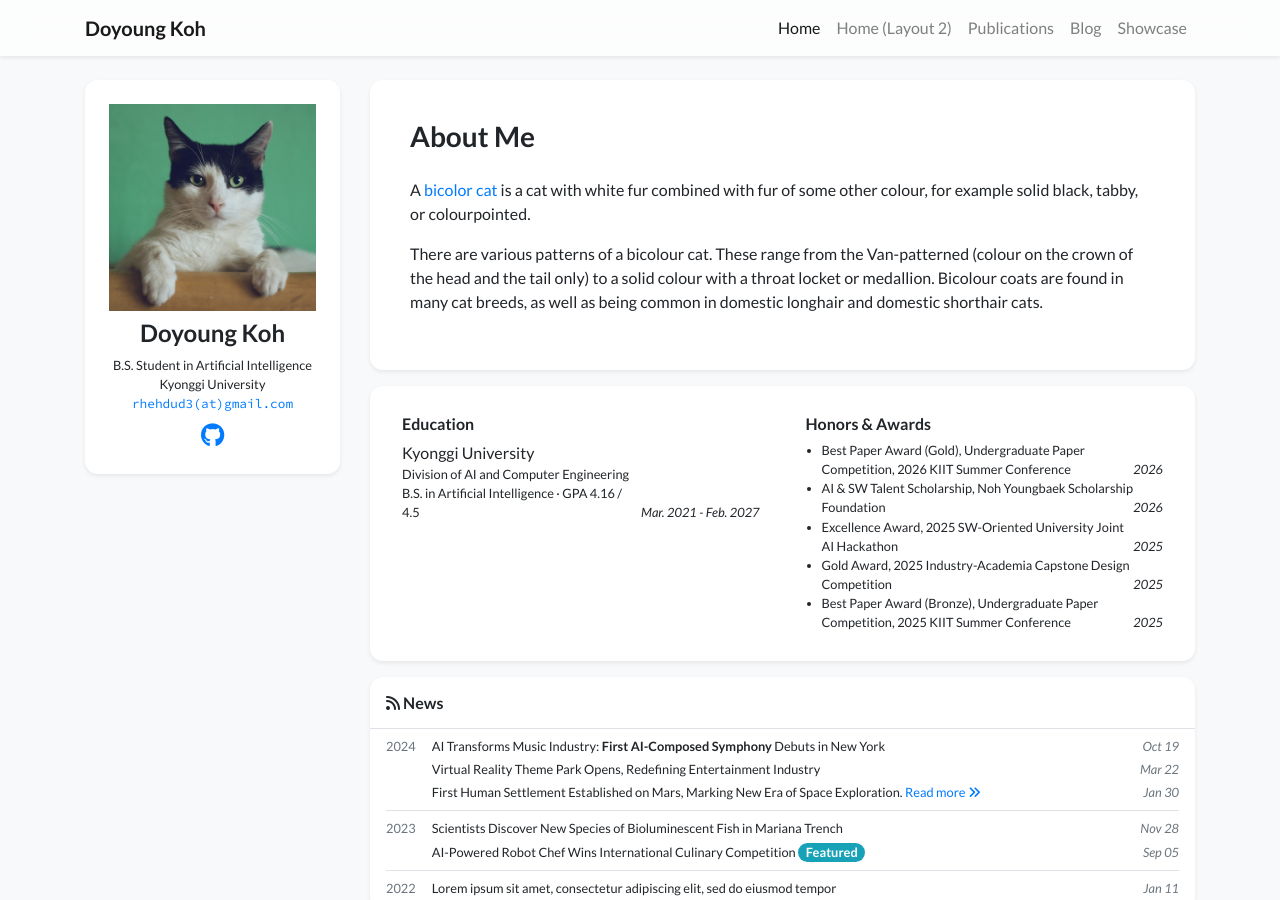
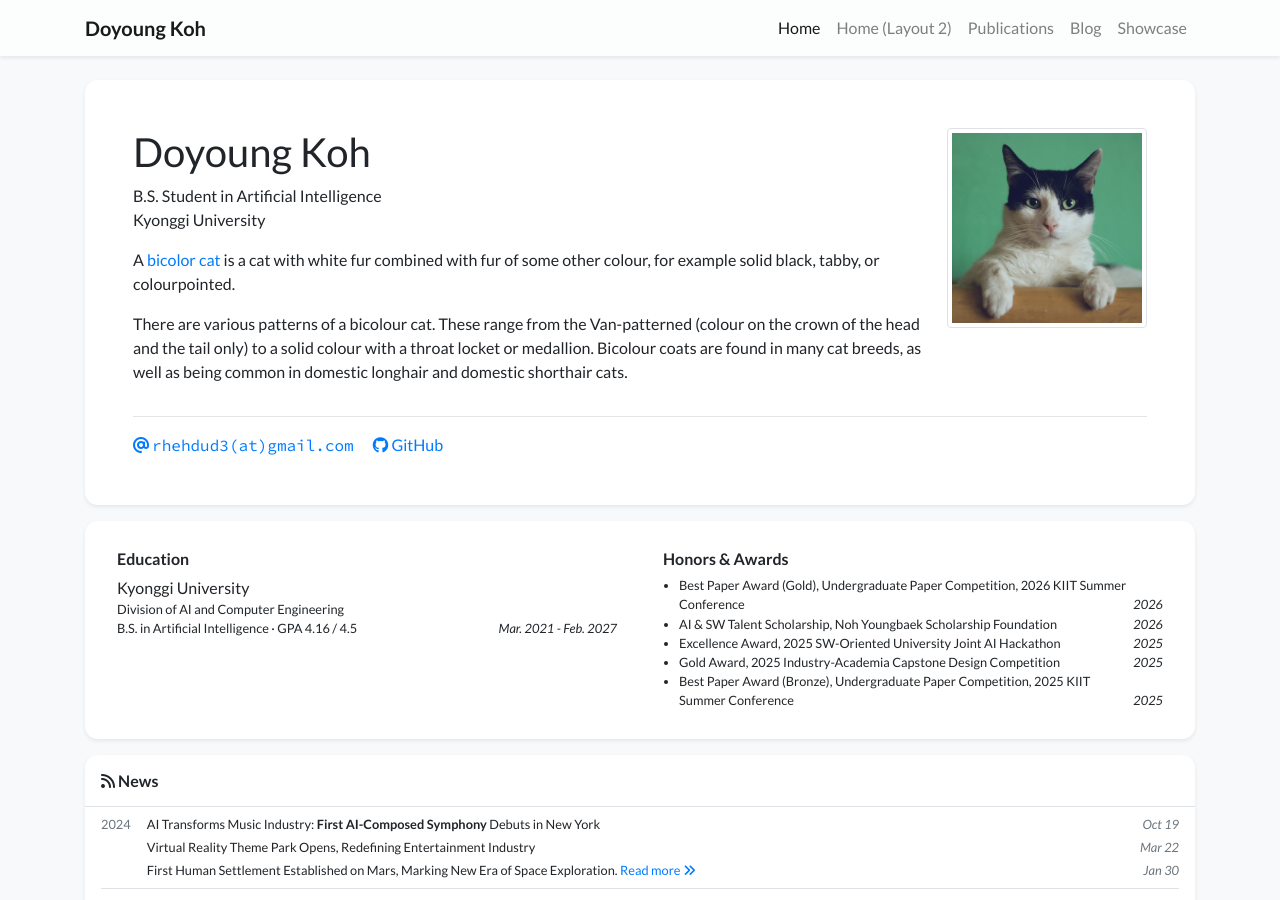
Before and after one commit to rhehdud/rhehdud.github.io, a Jekyll site: the page built from index.html, in a window 1280 px wide and 900 px high. Built offline with Jekyll 4.4.1, drawn with Linux system fonts in a browser that asks for light colours; nearby versions of some CDN libraries; a style sheet for code colours, icons or effects is not loaded.

Commit message:
Update homepage layout with conditional widgets
Refactored homepage layout to include experience and news cards conditionally based on site data settings.

```diff
--- a/index.html
+++ b/index.html
@@ -3,18 +3,7 @@ layout: default
 title : Homepage
 navbar_title: Home
 ---
-
-<div class="row">
-    <div class="col-lg-3 col-md-4">
-        {% include widgets/profile_card_mini.html %}
-    </div>
-    <div class="col-lg-9 col-md-8">
-
-        {% include widgets/profile_card_bio_only.html %}
-
-        <!-- Debugging widgets -->
-        {% include widgets/debug_repo_name.html %}
-        {% include widgets/debug_url.html %}
+{% include widgets/profile_card.html %}
 
 {% if site.data.display.homepage.show_experience %}
     {% include widgets/experience_card.html %}
@@ -35,5 +24,3 @@ navbar_title: Home
         title='<i class="fas fa-star"></i> Selected Publications'
     %}
 {% endif %}
-    </div>
-</div>
```
Lines whose indentation alone changed are shown as unchanged.
